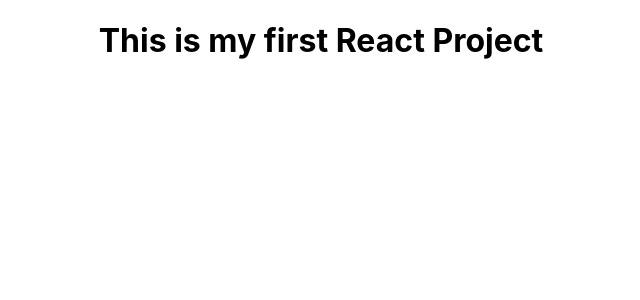
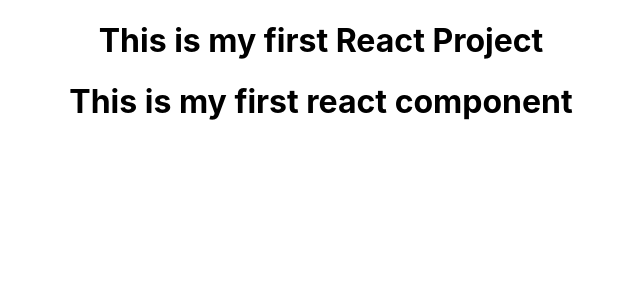
Before and after one commit to Savindi20/ReactJSProject01, a React (Create React App) app: page / in a window 1280 px wide. Shown: the top 300 px of the page, without its empty margins (319-959 px from the left). Built offline with nearby package versions, Linux system fonts and the light colour scheme.

Commit message:
component file added

```diff
--- a/src/App.js
+++ b/src/App.js
@@ -1,10 +1,13 @@
 import logo from './logo.svg';
 import './App.css';
+import PartOne from './components/partOne';
 
 function App() {
   return (
     <div className="App">
       <h1>This is my first React Project</h1>
+
+      <PartOne/>
     </div>
   );
 }
--- /dev/null
+++ b/src/components/partOne.js
@@ -0,0 +1,9 @@
+import React from 'react'
+
+export default function partOne() {
+  return (
+    <div>
+      <h1>This is my first react component</h1>
+    </div>
+  )
+}
```
